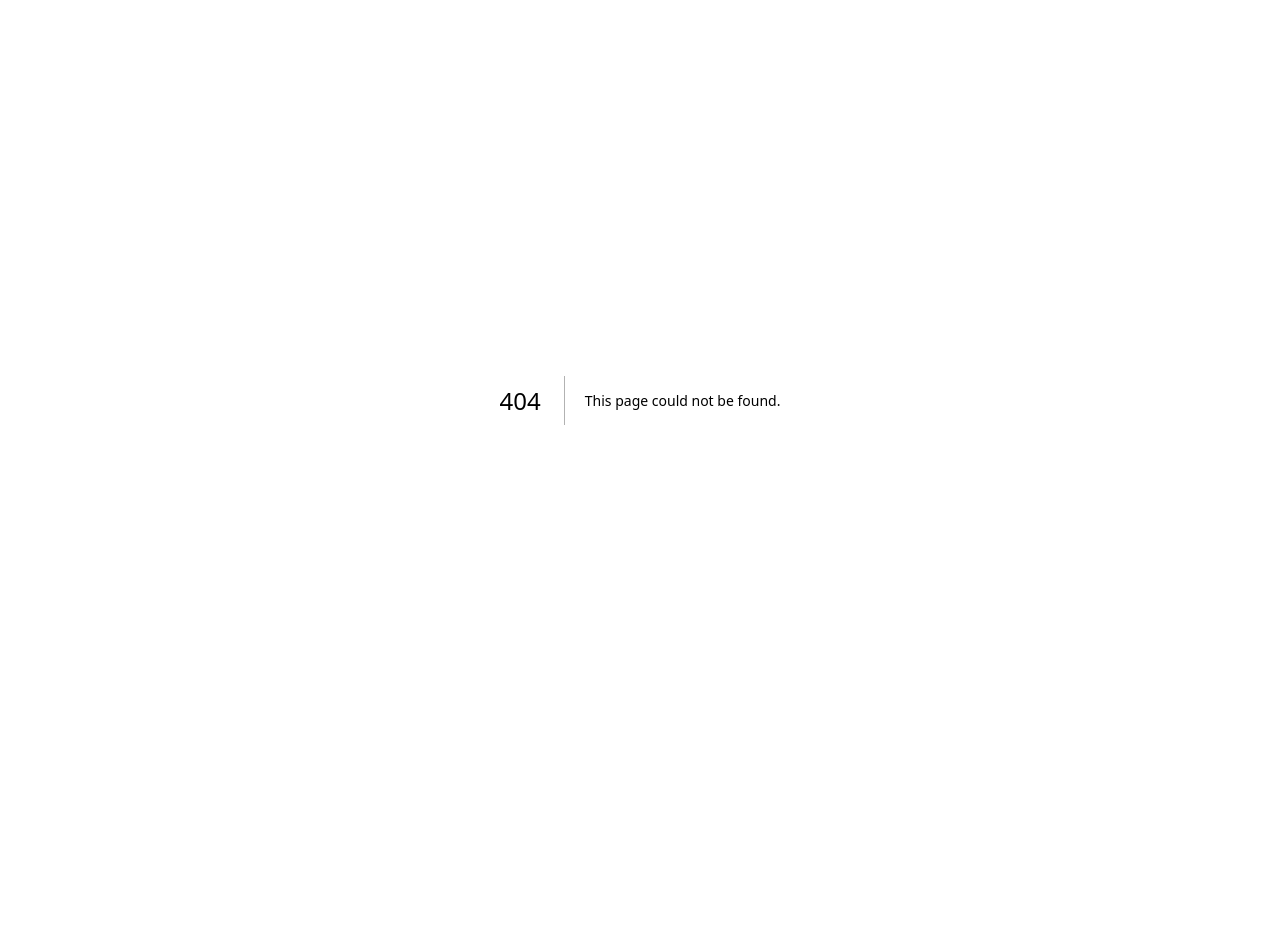
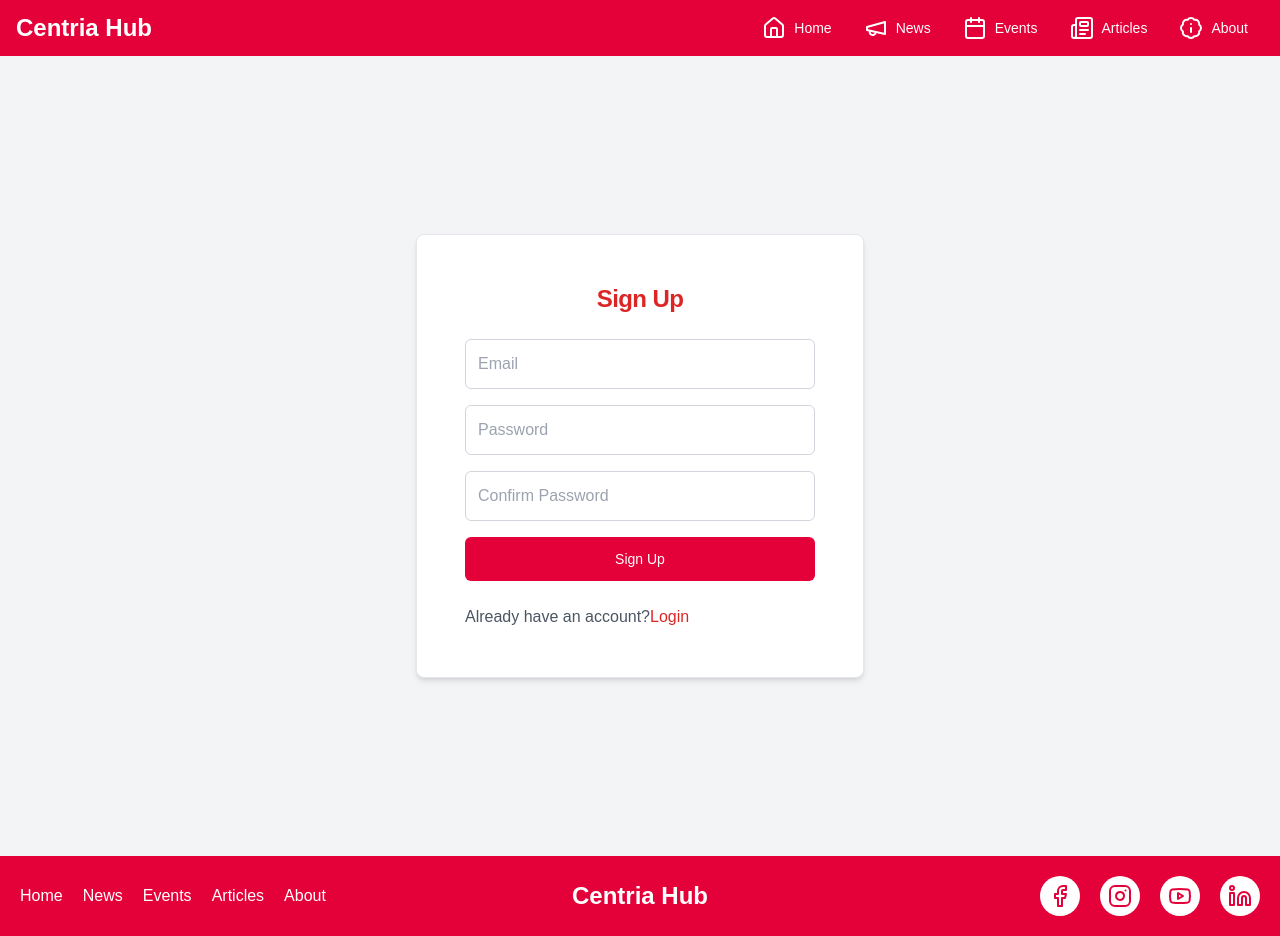
Before and after one commit to MajeedBabatundeNITS22K/centria-hub, a Next.js app: page /signup in a window 1280 px wide. Before the commit this address had no page. Before the commit the page ends 800 px from the top, so only its background shows below. Built offline with nearby package versions, Linux system fonts and the light colour scheme.

Commit message:
Add files via upload

```diff
--- /dev/null
+++ b/app/(root)/login/login.tsx
@@ -0,0 +1,54 @@
+"use client";
+
+import React, { useState } from "react";
+import { useRouter } from "next/navigation";
+import { Card, CardContent, CardHeader, CardTitle, CardFooter } from "@/components/ui/card";
+import { buttonVariants } from "@/components/ui/button";
+import Link from "next/link";
+
+const Login = () => {
+  const [email, setEmail] = useState("");
+  const [password, setPassword] = useState("");
+  const router = useRouter();
+
+  const handleLogin = (e: React.FormEvent) => {
+    e.preventDefault();
+    console.log("Logging in with", email, password);
+  };
+
+  return (
+    <div className="flex min-h-screen items-center justify-center bg-gray-100 p-4">
+      <Card className="w-full max-w-md p-6 bg-white rounded-lg shadow-md border border-gray-200">
+        <CardHeader>
+          <CardTitle className="text-2xl font-bold text-center text-red-600">Login</CardTitle>
+        </CardHeader>
+        <CardContent>
+          <form onSubmit={handleLogin} className="space-y-4">
+            <input
+              type="email"
+              placeholder="Email"
+              className="w-full p-3 border rounded-md border-gray-300 focus:ring-2 focus:ring-red-500"
+              value={email}
+              onChange={(e) => setEmail(e.target.value)}
+            />
+            <input
+              type="password"
+              placeholder="Password"
+              className="w-full p-3 border rounded-md border-gray-300 focus:ring-2 focus:ring-red-500"
+              value={password}
+              onChange={(e) => setPassword(e.target.value)}
+            />
+            <button type="submit" className={`${buttonVariants({ variant: "centriaRed", size: "lg" })} w-full`}>
+              Login
+            </button>
+          </form>
+        </CardContent>
+        <CardFooter className="text-center text-gray-600">
+          Don't have an account? <Link href="/signup" className="text-red-600 hover:underline">Sign Up</Link>
+        </CardFooter>
+      </Card>
+    </div>
+  );
+};
+
+export default Login;
--- /dev/null
+++ b/app/(root)/login/page.tsx
@@ -0,0 +1,5 @@
+import Login from "./login";
+
+export default function LoginPage() {
+  return <Login />;
+}
--- /dev/null
+++ b/app/(root)/signup/page.tsx
@@ -0,0 +1,5 @@
+import Signup from "./signup";
+
+export default function SignupPage() {
+  return <Signup />;
+}
--- /dev/null
+++ b/app/(root)/signup/signup.tsx
@@ -0,0 +1,66 @@
+"use client";
+
+import React, { useState } from "react";
+import { useRouter } from "next/navigation";
+import { Card, CardContent, CardHeader, CardTitle, CardFooter } from "@/components/ui/card";
+import { buttonVariants } from "@/components/ui/button";
+import Link from "next/link";
+
+const Signup = () => {
+  const [email, setEmail] = useState("");
+  const [password, setPassword] = useState("");
+  const [confirmPassword, setConfirmPassword] = useState("");
+  const router = useRouter();
+
+  const handleSignup = (e: React.FormEvent) => {
+    e.preventDefault();
+    if (password !== confirmPassword) {
+      alert("Passwords do not match");
+      return;
+    }
+    console.log("Signing up with", email, password);
+  };
+
+  return (
+    <div className="flex min-h-screen items-center justify-center bg-gray-100 p-4">
+      <Card className="w-full max-w-md p-6 bg-white rounded-lg shadow-md border border-gray-200">
+        <CardHeader>
+          <CardTitle className="text-2xl font-bold text-center text-red-600">Sign Up</CardTitle>
+        </CardHeader>
+        <CardContent>
+          <form onSubmit={handleSignup} className="space-y-4">
+            <input
+              type="email"
+              placeholder="Email"
+              className="w-full p-3 border rounded-md border-gray-300 focus:ring-2 focus:ring-red-500"
+              value={email}
+              onChange={(e) => setEmail(e.target.value)}
+            />
+            <input
+              type="password"
+              placeholder="Password"
+              className="w-full p-3 border rounded-md border-gray-300 focus:ring-2 focus:ring-red-500"
+              value={password}
+              onChange={(e) => setPassword(e.target.value)}
+            />
+            <input
+              type="password"
+              placeholder="Confirm Password"
+              className="w-full p-3 border rounded-md border-gray-300 focus:ring-2 focus:ring-red-500"
+              value={confirmPassword}
+              onChange={(e) => setConfirmPassword(e.target.value)}
+            />
+            <button type="submit" className={`${buttonVariants({ variant: "centriaRed", size: "lg" })} w-full`}>
+              Sign Up
+            </button>
+          </form>
+        </CardContent>
+        <CardFooter className="text-center text-gray-600">
+          Already have an account? <Link href="/login" className="text-red-600 hover:underline">Login</Link>
+        </CardFooter>
+      </Card>
+    </div>
+  );
+};
+
+export default Signup;
```
